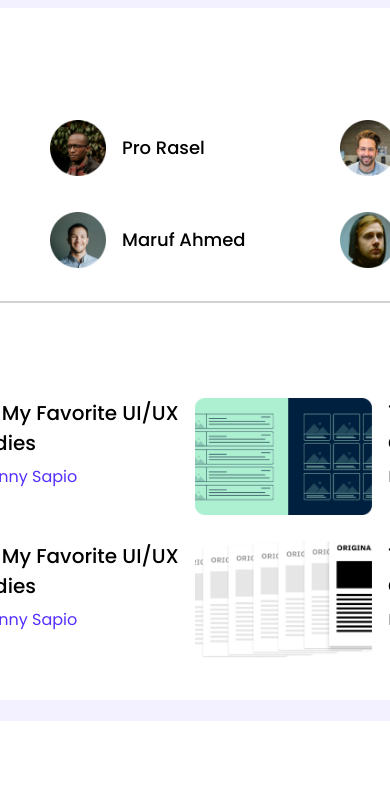
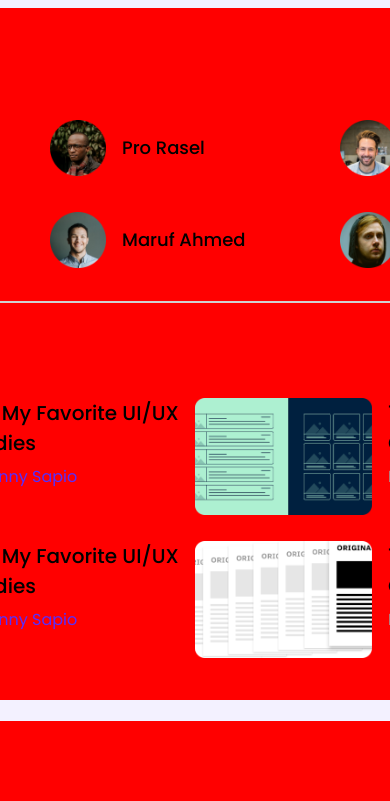
Before and after one commit to ShafiqSuhag/play, a plain HTML site: page milestone-2/module-9/leader-board/index.html in a window 390 px wide. Shown: the top 801 px of the page. Drawn offline with Linux system fonts and the light colour scheme.

Commit message:
onlypractise-1

```diff
--- a/milestone-2/module-9/leader-board/css/style.css
+++ b/milestone-2/module-9/leader-board/css/style.css
@@ -163,3 +163,9 @@ COURSE STYLES
     border-radius: 14px;
     padding: 4px 10px;
 }
+/* responsive styles */
+@media screen and (max-width:600px) {
+    section{
+        background-color: red;
+    }
+}
```
